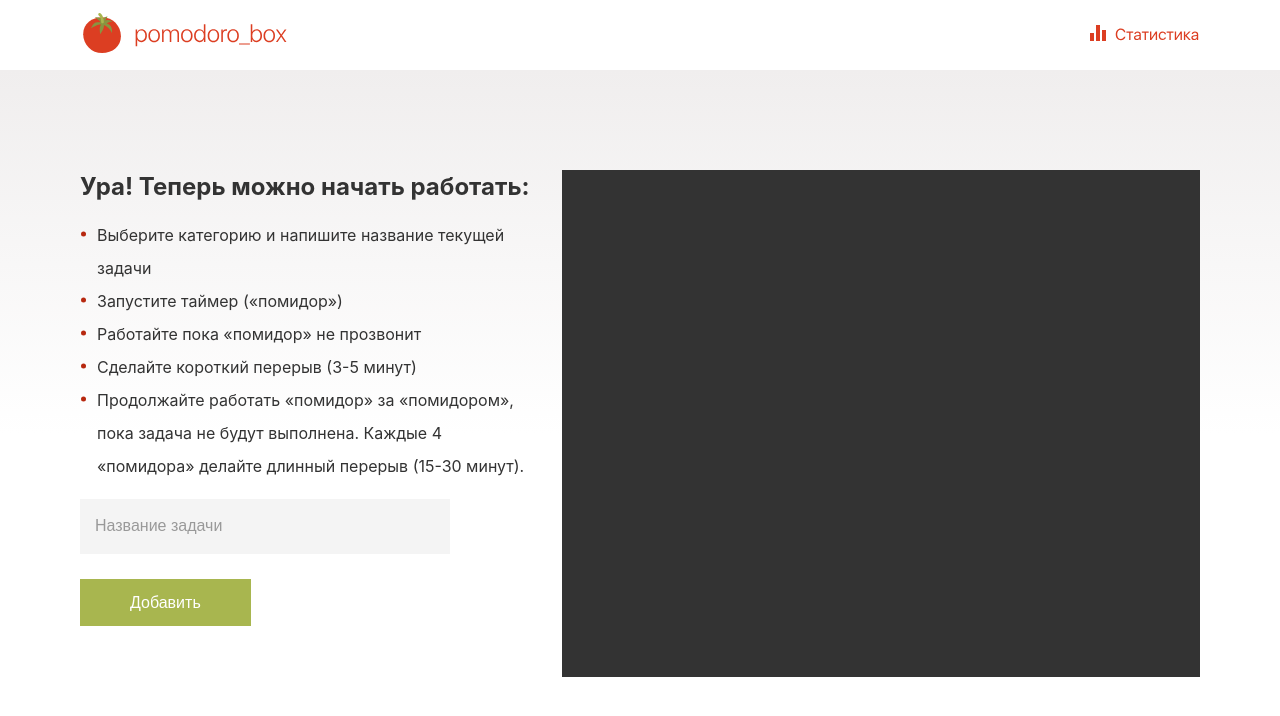
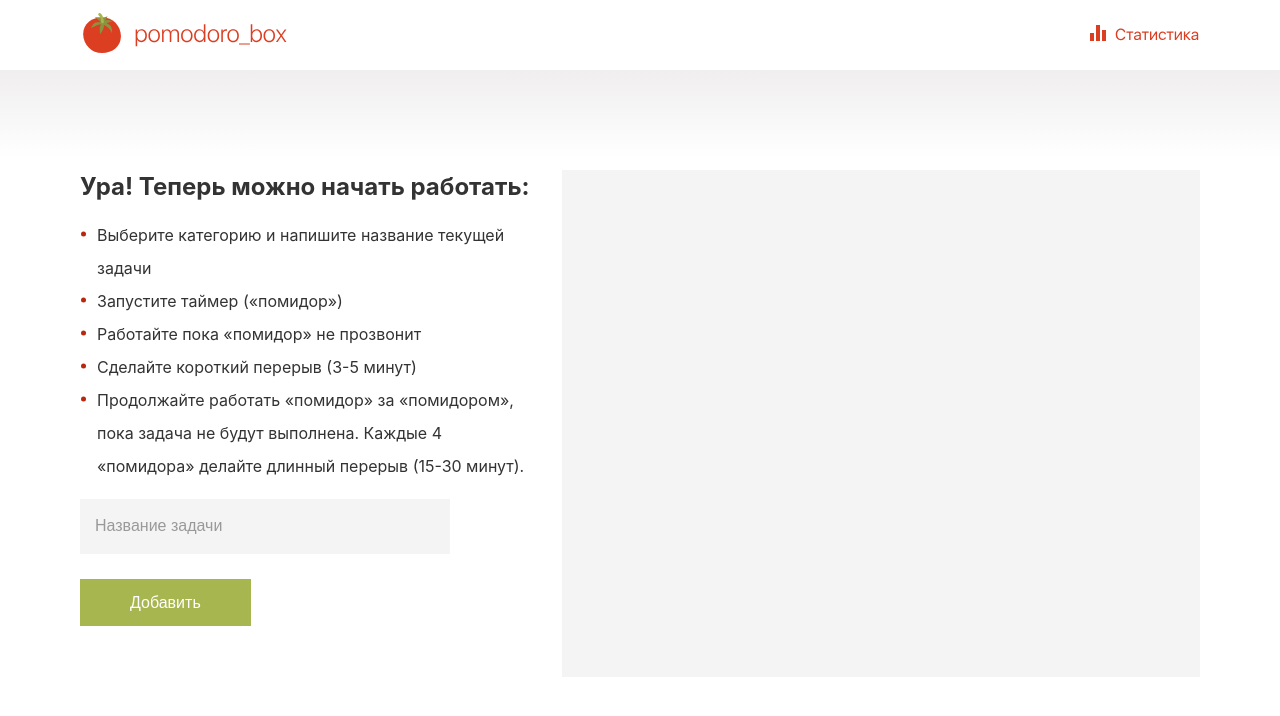
Before and after one commit to rostislavbelo/work-timer, a React (Create React App) app: page / in a window 1280 px wide. Shown: the top 716 px of the page. Built offline with nearby package versions, Linux system fonts and the light colour scheme.

Commit message:
Укорачивает градиент

```diff
--- a/src/tasks/Tasks.tsx
+++ b/src/tasks/Tasks.tsx
@@ -18,7 +18,6 @@ export function Tasks() {
             <TaskManager />
         </div>
         <div className="tasks__timer-block">
-
         </div>
 
     </section>
--- a/src/tasks/tasks.css
+++ b/src/tasks/tasks.css
@@ -1,5 +1,5 @@
 .tasks {
-    background: linear-gradient(#f0eeee, #ffffff 50%);
+    background: linear-gradient(#f0eeee, #ffffff 12%);
     min-height: calc(100vh - 70px);
     padding   : 100px 80px;
     display: flex;
@@ -45,7 +45,7 @@
 }
 
 .tasks__timer-block {
-    background-color: #333333;
+    background-color: #F4F4F4;
     width: 57%;
     height: min-content;
     min-height: 507px;
```
